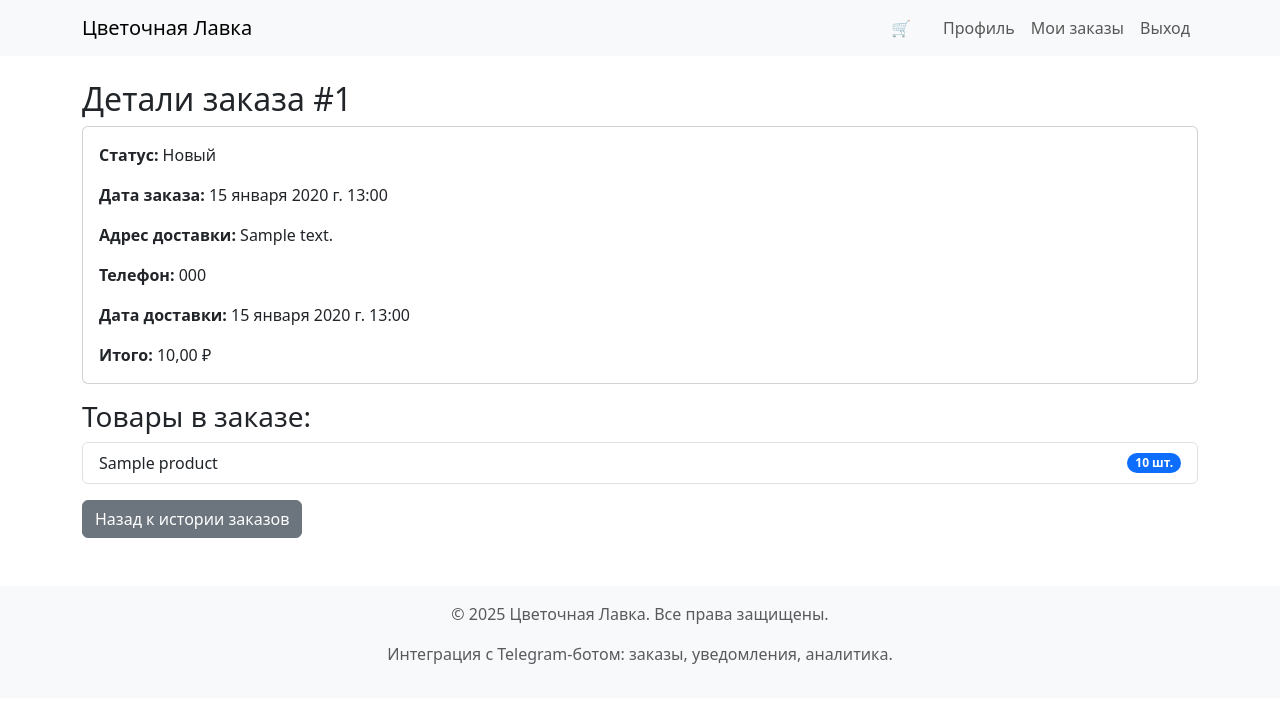
After one commit to 24-python/FINAL_PROJECT, a Django app: page /orders/1/ in a window 1280 px wide. The commit adds this page. Shown: the top 703 px of the page. Run offline with Django 5.2, Linux system fonts and the light colour scheme; a user stored in the database is signed in; tables that the repository leaves empty hold one stand-in row (values such as "Sample post").

Commit message:
почти готово на сайте

```diff
--- a/flower_delivery/settings.py
+++ b/flower_delivery/settings.py
@@ -42,6 +42,7 @@ TEMPLATES = [
                 'django.template.context_processors.request',
                 'django.contrib.auth.context_processors.auth',
                 'django.contrib.messages.context_processors.messages',
+                'shop.context_processors.cart_count',
             ],
         },
     },
--- /dev/null
+++ b/shop/context_processors.py
@@ -0,0 +1,9 @@
+# shop/context_processors.py
+
+def cart_count(request):
+    """
+    Контекстный процессор для подсчета количества товаров в корзине.
+    """
+    cart = request.session.get('cart', {})
+    total_items = sum(cart.values())
+    return {'cart_count': total_items}
--- /dev/null
+++ b/shop/templates/shop/order_detail.html
@@ -0,0 +1,27 @@
+{% extends 'base.html' %}
+
+{% block content %}
+<h2>Детали заказа #{{ order.id }}</h2>
+<div class="card mb-3">
+    <div class="card-body">
+        <p class="card-text"><strong>Статус:</strong> {{ order.get_status_display }}</p>
+        <p class="card-text"><strong>Дата заказа:</strong> {{ order.created_at }}</p>
+        <p class="card-text"><strong>Адрес доставки:</strong> {{ order.delivery_address }}</p>
+        <p class="card-text"><strong>Телефон:</strong> {{ order.delivery_phone }}</p>
+        <p class="card-text"><strong>Дата доставки:</strong> {{ order.delivery_date }}</p>
+        <p class="card-text"><strong>Итого:</strong> {{ order.total_price }} ₽</p>
+    </div>
+</div>
+
+<h3>Товары в заказе:</h3>
+<ul class="list-group">
+    {% for item in items %}
+        <li class="list-group-item d-flex justify-content-between align-items-center">
+            {{ item.product.name }}
+            <span class="badge bg-primary rounded-pill">{{ item.quantity }} шт.</span>
+        </li>
+    {% endfor %}
+</ul>
+
+<a href="{% url 'shop:order_history' %}" class="btn btn-secondary mt-3">Назад к истории заказов</a>
+{% endblock %}
--- a/shop/templates/shop/order_history.html
+++ b/shop/templates/shop/order_history.html
@@ -12,8 +12,9 @@
                 <p class="card-text">Адрес: {{ order.delivery_address }}</p>
                 <p class="card-text">Телефон: {{ order.delivery_phone }}</p>
                 <p class="card-text">Итого: {{ order.total_price }} ₽</p>
-                <a href="#" class="btn btn-primary me-2">Подробнее</a>
-                <!-- Кнопка "Повторить заказ" -->
+                <!-- --- Изменено: ссылка на детали заказа --- -->
+                <a href="{% url 'shop:order_detail' order.id %}" class="btn btn-primary me-2">Подробнее</a>
+                <!-- --- /Изменено --- -->
                 <a href="{% url 'shop:repeat_order' order.id %}" class="btn btn-secondary">Повторить заказ</a>
             </div>
         </div>
--- a/shop/urls.py
+++ b/shop/urls.py
@@ -11,5 +11,7 @@ urlpatterns = [
     path('cart/', views.view_cart, name='cart'),
     path('checkout/', views.checkout, name='checkout'),
     path('orders/', views.order_history, name='order_history'),
+    # --- Новый маршрут ---
+    path('orders/<int:order_id>/', views.order_detail, name='order_detail'),
     path('repeat_order/<int:order_id>/', views.repeat_order, name='repeat_order'),
 ]
--- a/shop/views.py
+++ b/shop/views.py
@@ -4,6 +4,7 @@ from .models import Product, Order, OrderItem, Review
 from .forms import OrderForm, ReviewForm
 from django.contrib import messages
 from decimal import Decimal
+from accounts.models import UserProfile
 
 def catalog(request):
     products = Product.objects.all()
@@ -71,6 +72,9 @@ def view_cart(request):
 
 @login_required
 def checkout(request):
+    # Получаем или создаем UserProfile для текущего пользователя
+    user_profile, created = UserProfile.objects.get_or_create(user=request.user)
+
     if request.method == 'POST':
         form = OrderForm(request.POST)
         if form.is_valid():
@@ -92,16 +96,24 @@ def checkout(request):
             messages.success(request, "Заказ успешно оформлен!")
             return redirect('shop:order_history')
     else:
+        # Используем безопасно полученный профиль
         form = OrderForm(initial={
-            'delivery_phone': getattr(request.user.userprofile, 'phone', ''),
-            'delivery_address': getattr(request.user.userprofile, 'address', ''),
+            'delivery_phone': getattr(user_profile, 'phone', ''),
+            'delivery_address': getattr(user_profile, 'address', ''),
         })
-    return render(request, 'shop:checkout.html', {'form': form})
+    return render(request, 'shop/checkout.html', {'form': form})
 
 @login_required
 def order_history(request):
     orders = Order.objects.filter(user=request.user).order_by('-created_at')
     return render(request, 'shop/order_history.html', {'orders': orders})
+
+# --- Новая функция для просмотра деталей заказа ---
+@login_required
+def order_detail(request, order_id):
+    order = get_object_or_404(Order, id=order_id, user=request.user)
+    items = OrderItem.objects.filter(order=order)
+    return render(request, 'shop/order_detail.html', {'order': order, 'items': items})
 
 @login_required
 def repeat_order(request, order_id):
--- a/templates/navigation.html
+++ b/templates/navigation.html
@@ -2,8 +2,18 @@
     <div class="container">
         <a class="navbar-brand" href="{% url 'shop:catalog' %}">Цветочная Лавка</a>
         <div class="navbar-nav ms-auto">
+            <!-- Ссылка на корзину с иконкой и счетчиком -->
+            <a class="nav-link position-relative me-3" href="{% url 'shop:cart' %}">
+                🛒 <!-- Или используйте иконку из Bootstrap Icons: <i class="bi bi-cart"></i> -->
+                {% if cart_count > 0 %}
+                    <span class="position-absolute top-0 start-100 translate-middle badge rounded-pill bg-danger">
+                        {{ cart_count }}
+                        <span class="visually-hidden">товаров в корзине</span>
+                    </span>
+                {% endif %}
+            </a>
             {% if user.is_authenticated %}
-                <a class="nav-link" href="{% url 'accounts:profile' %}">Профиль</a> <!-- Ссылка возвращена -->
+                <a class="nav-link" href="{% url 'accounts:profile' %}">Профиль</a>
                 <a class="nav-link" href="{% url 'shop:order_history' %}">Мои заказы</a>
                 <a class="nav-link" href="{% url 'accounts:logout' %}">Выход</a>
             {% else %}
```
Also changed, not shown: shop/forms.py (+10 -0 lines), shop/templates/shop/checkout.html (+40 -1 lines), media/products/buket1.webp (added), media/products/buket2.webp (added), media/products/buket3.webp (added).
